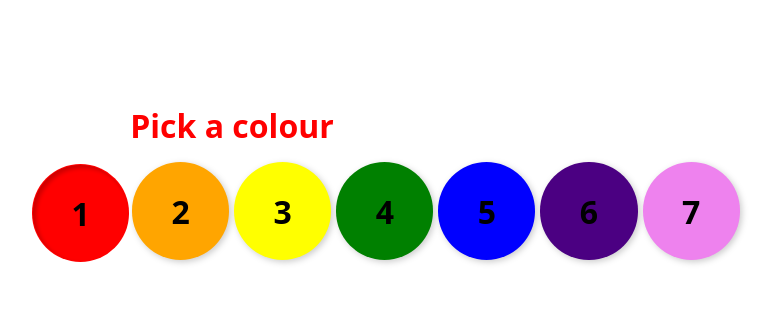
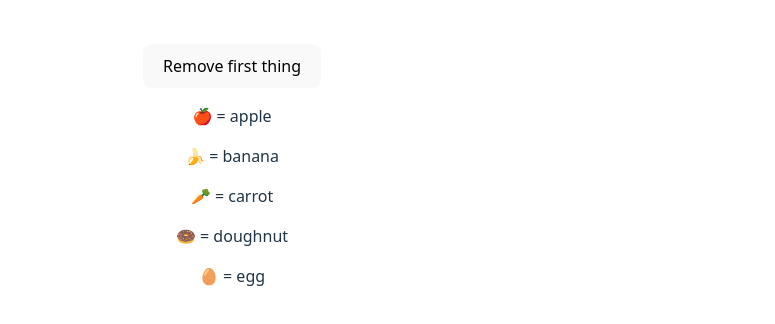
Before and after one commit to Andy-Castle/SvelteTutorialBasicAdvanced, a Svelte app: page / in a window 1280 px wide. Shown: the part 226-550 px from the top of the page, without its empty margins (408-1183 px from the left). Built offline with nearby package versions, Linux system fonts and the light colour scheme.

Commit message:
Keyed Each Blocks, aqui se vio un problema de svelte que cuando en este ejemplo queremos eliminar el primer elemento los nombres de estos no se recorren de manera correcta, asi que dentro del each block, se le añade una unique key para cada iteración del each block

```diff
--- a/src/App.svelte
+++ b/src/App.svelte
@@ -16,11 +16,12 @@
   // import IfBlocks from "./Basic Svelte/Logic/IfBlocks.svelte";
   // import ElseBlocks from "./Basic Svelte/Logic/ElseBlocks.svelte";
   // import ElseIfBlocks from "./Basic Svelte/Logic/ElseIfBlocks.svelte";
-  import EachBlocks from "./Basic Svelte/Logic/EachBlocks.svelte";
+  // import EachBlocks from "./Basic Svelte/Logic/EachBlocks.svelte";
+  import KeyedEachBlocks from "./Basic Svelte/Logic/KeyedEachBlocks/KeyedEachBlocks.svelte";
 
 
 </script>
 
 <main>
-<EachBlocks/>
+<KeyedEachBlocks/>
 </main>
--- /dev/null
+++ b/src/Basic Svelte/Logic/KeyedEachBlocks/KeyedEachBlocks.svelte
@@ -0,0 +1,38 @@
+<script>
+	import Thing from './Thing.svelte';
+
+	let things = $state([
+		{ id: 1, name: 'apple' },
+		{ id: 2, name: 'banana' },
+		{ id: 3, name: 'carrot' },
+		{ id: 4, name: 'doughnut' },
+		{ id: 5, name: 'egg' }
+	]);
+</script>
+
+<button onclick={() => things.shift()}>
+	Remove first thing
+</button>
+
+<!-- De forma predeterminada, actualizar el valor de un each block,
+ agregara o eliminara nodos DOM en el fin del bloque si el tamaño cambia
+ y actualice el DOM restante, eso no es lo que queremos -->
+
+{#each things as thing (thing.id)}
+	<Thing name={thing.name} />
+{/each}
+
+<!--Una forma de solucionarlo sería hacerlo emoji a $derived valor.
+Pero tiene más sentido eliminar el primero <Thing> componente por
+completo en lugar de eliminar el último uno y actualizar todos los
+demás.-->
+
+<!-- Para ello, especificamos un unico clave para cada iteracion del each
+ block -->
+
+<!-- Puedes usar cualquier objeto como clave, ya que Svelte usa a Map
+ internamente — en otras palabras, podrías hacerlo (thing) en lugar de
+ (thing.id). Sin embargo, usar una cadena o un número generalmente es
+ más seguro, ya que significa que la identidad persiste sin igualdad
+ referencial, por ejemplo al actualizar con datos nuevos de un servidor
+ API. -->
--- /dev/null
+++ b/src/Basic Svelte/Logic/KeyedEachBlocks/Thing.svelte
@@ -0,0 +1,24 @@
+<script>
+	const emojis = {
+		apple: '🍎',
+		banana: '🍌',
+		carrot: '🥕',
+		doughnut: '🍩',
+		egg: '🥚'
+	};
+
+	// `name` is updated whenever the prop value changes...
+	let { name } = $props();
+  // name es un accesorio dinaico pero emoji es una constante
+  /*el nodo de texto que contiene ‘donut’ ahora contiene ‘egg’, etc.),
+  pero no el emoji.*/
+
+	// ...but `emoji` is fixed upon initialisation
+	const emoji = emojis[name];
+
+  //Esta seria una forma de arreglarlo
+	// const emoji = $derived(emojis[name]);
+
+</script>
+
+<p>{emoji} = {name}</p>
```
